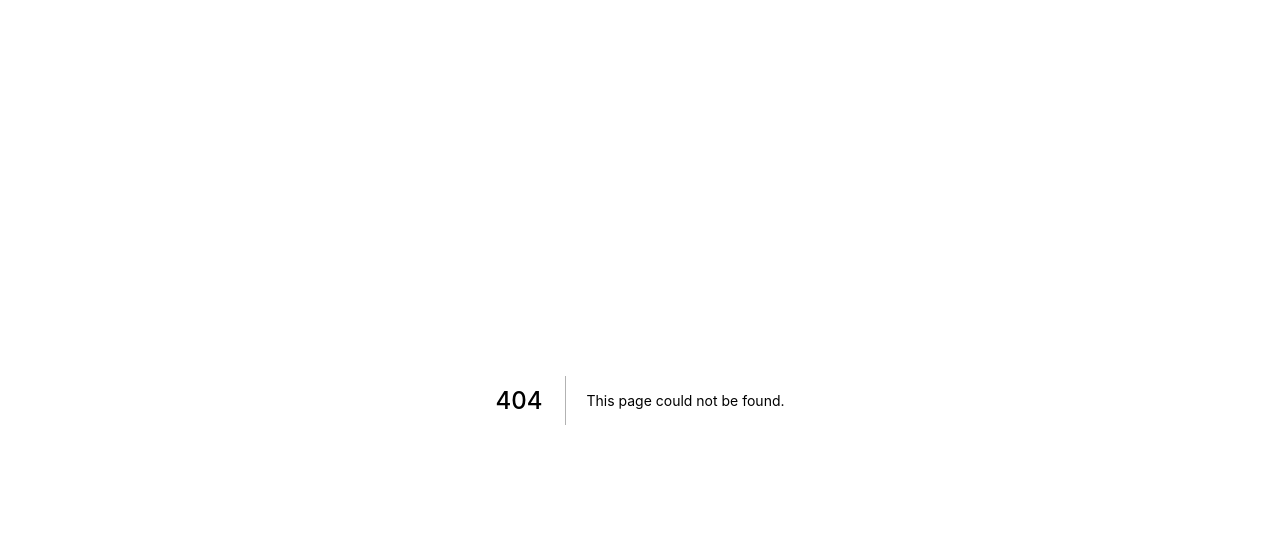
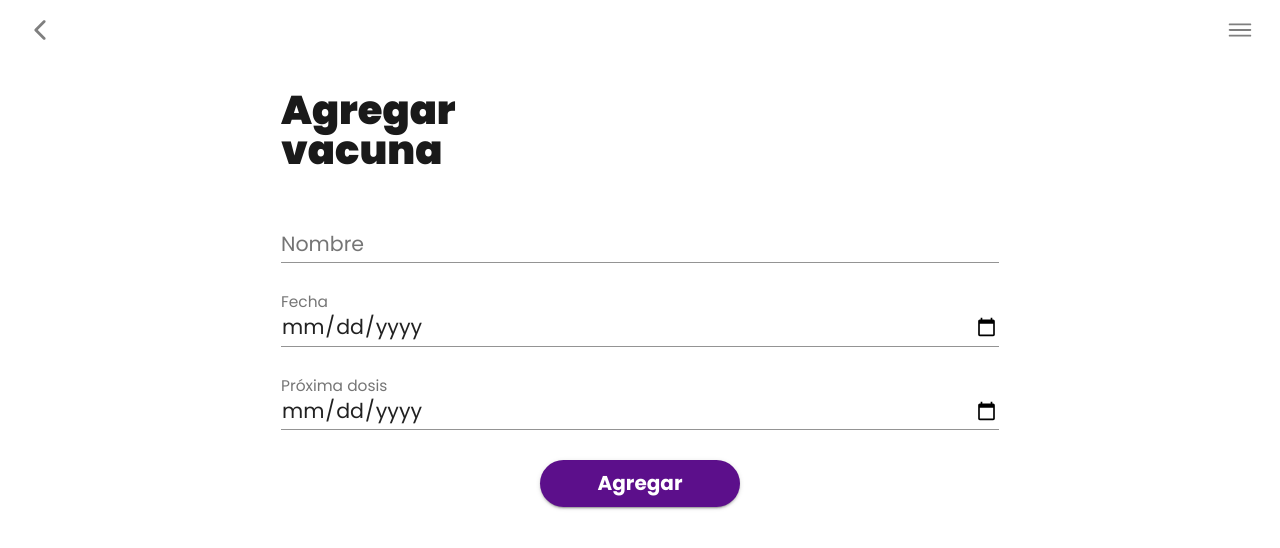
Before and after one commit to luchoPenafiel/my-pets, a Next.js app: page /agregar-vacuna in a window 1280 px wide. Before the commit this address had no page. Shown: the top 548 px of the page. Built offline with nearby package versions, Linux system fonts and the light colour scheme.

Commit message:
feat: improve vacun handler

```diff
--- /dev/null
+++ b/pages/agregar-vacuna.tsx
@@ -0,0 +1,183 @@
+import React, { ReactElement, useEffect, useContext, useState } from 'react';
+import Head from 'next/head';
+import Router from 'next/router';
+import {
+  Button,
+  CardDetail,
+  CenterButton,
+  Container,
+  ErrorText,
+  InputWrapper,
+  Loading,
+  PageWrapper,
+  Navbar,
+  Separetor,
+  Splashscreen,
+  SmallSeparetor,
+  StickyTitles,
+} from '../components';
+import { Title1 } from '../components/Types/Titles/Titles';
+import { useForm } from 'react-hook-form';
+import TextField from '@material-ui/core/TextField';
+import { PetContext } from '../contexts/PetContext';
+import { addNewCarnet, getLocalStorage, setLocalStorage } from '../services';
+import IPet from '../interfaces/pet';
+import IUser from '../interfaces/user';
+
+const AgregarVacuna = (): ReactElement => {
+  const [showSplashScreen, setShowSplasScreen] = useState(true);
+  const [isLoading, setIsLoading] = useState(false);
+  const [errorService, setErrorService] = useState('');
+
+  const [petData, setPetData] = useState<IPet>();
+  const [userData, setUserData] = useState<IUser>();
+
+  const { pet, changeStatePet } = useContext(PetContext);
+  const { register, handleSubmit, errors } = useForm();
+
+  const loadInitialUserData = async () => {
+    const userFromLocalStorage = await getLocalStorage('user');
+    setUserData(userFromLocalStorage);
+
+    setShowSplasScreen(false);
+  };
+
+  const loadInitialData = async () => {
+    const petFromLocalStorage = await getLocalStorage('pet');
+    setPetData(petFromLocalStorage);
+  };
+
+  const onSubmit = async (data) => {
+    setIsLoading(true);
+
+    const newOtrasVacunas: any = petData.carnetSanitario?.otrasVacunas || [];
+    newOtrasVacunas.push(data);
+
+    const newCarnetSanitario = {
+      vacAntirrabica: { ...petData.carnetSanitario?.vacAntirrabica },
+      otrasVacunas: [...newOtrasVacunas],
+    };
+
+    // console.log('newCarnetSanitario', newCarnetSanitario);
+
+    // try {
+    //   await addNewCarnet({ petId: petData.id, petName: petData.nombre, tutorData: userData, carnetSanitario });
+
+    //   changeStatePet({ ...petData, carnetSanitario });
+    //   await setLocalStorage('pet', { ...petData, carnetSanitario });
+
+    //   setIsLoading(false);
+
+    //   Router.back();
+    // } catch (err) {
+    //   setErrorService(err.message);
+    //   setIsLoading(false);
+    // }
+  };
+
+  useEffect(() => {
+    if (pet.id) {
+      setPetData(pet);
+    } else {
+      loadInitialData();
+      loadInitialUserData();
+    }
+  }, []);
+
+  return (
+    <>
+      <Head>
+        <meta name="apple-mobile-web-app-status-bar-style" content="default" />
+        <title>Agregar Vacuna | Vetapp</title>
+      </Head>
+      {showSplashScreen ? (
+        <Splashscreen />
+      ) : (
+        <>
+          <Navbar previusScreen="carnet" />
+          <PageWrapper>
+            <Container>
+              <Separetor />
+              <StickyTitles>
+                <>
+                  <Title1>Agregar</Title1>
+                  <Title1>vacuna</Title1>
+                </>
+              </StickyTitles>
+              <Separetor />
+
+              <form onSubmit={handleSubmit(onSubmit)}>
+                <InputWrapper>
+                  <TextField
+                    name="nombre"
+                    label="Nombre"
+                    fullWidth
+                    InputProps={{
+                      inputProps: {
+                        name: 'nombre',
+                        ref: register({ required: 'El nombre es obligatório.' }),
+                      },
+                    }}
+                    error={Boolean(errors.nombre)}
+                    helperText={errors.nombre?.message}
+                  />
+                </InputWrapper>
+
+                <InputWrapper>
+                  <TextField
+                    name="fecha"
+                    label="Fecha"
+                    type="date"
+                    fullWidth
+                    InputLabelProps={{
+                      shrink: true,
+                    }}
+                    InputProps={{
+                      inputProps: {
+                        name: 'fecha',
+                        ref: register(),
+                      },
+                    }}
+                    error={Boolean(errors.fecha)}
+                    helperText={errors.fecha?.message}
+                  />
+                </InputWrapper>
+
+                <InputWrapper>
+                  <TextField
+                    name="proximaDosis"
+                    label="Próxima dosis"
+                    type="date"
+                    fullWidth
+                    InputLabelProps={{
+                      shrink: true,
+                    }}
+                    InputProps={{
+                      inputProps: {
+                        name: 'proximaDosis',
+                        ref: register(),
+                      },
+                    }}
+                    error={Boolean(errors.proximaDosis)}
+                    helperText={errors.proximaDosis?.message}
+                  />
+                </InputWrapper>
+
+                <ErrorText>{errorService}</ErrorText>
+
+                <CenterButton>
+                  <Button type="submit" color="primary">
+                    <>Agregar</>
+                  </Button>
+                </CenterButton>
+              </form>
+            </Container>
+          </PageWrapper>
+        </>
+      )}
+      {isLoading && <Loading />}
+    </>
+  );
+};
+
+export default AgregarVacuna;
--- a/public/sw.js
+++ b/public/sw.js
@@ -109,7 +109,7 @@ define("./sw.js",['./workbox-b90066a8'], function (workbox) { 'use strict';
     "revision": "2fdd189ea17faa56a4f44a2fdd88b84f"
   }, {
     "url": "/_next/static/runtime/main.js",
-    "revision": "a9e685f185e3c34ef5ba1b5915ea276d"
+    "revision": "3f3cb7c5841f9af1c3e8a48c60a86cc4"
   }, {
     "url": "/_next/static/runtime/polyfills.js",
     "revision": "516c3d4deeff70783126396a5a14d34e"
@@ -118,7 +118,7 @@ define("./sw.js",['./workbox-b90066a8'], function (workbox) { 'use strict';
     "revision": "9d11ea7095b60a828f2db49ed1004ade"
   }, {
     "url": "/_next/static/runtime/webpack.js",
-    "revision": "965cd60365ec9fa38305d074b9fb1783"
+    "revision": "f0934d5cf73785654d2a68dda7e3f20e"
   }], {
     "ignoreURLParametersMatching": [/ts/]
   });
```
Also changed, not shown: pages/carnet.tsx (+16 -4 lines), pages/switch-vacuna.tsx (added, +41 -0 lines), services/addVacuna.ts (added, +47 -0 lines), 1 other file (tests, documents, lock files or other folders).
